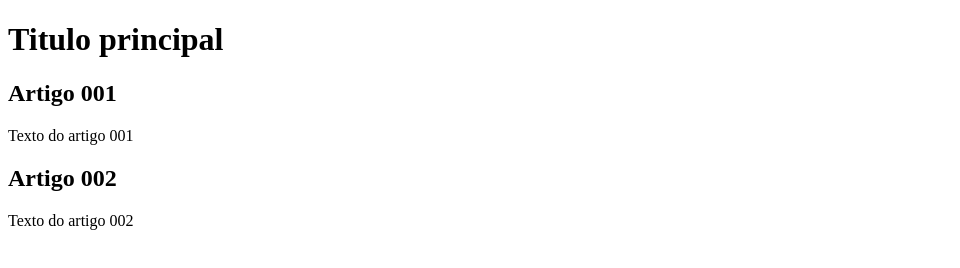
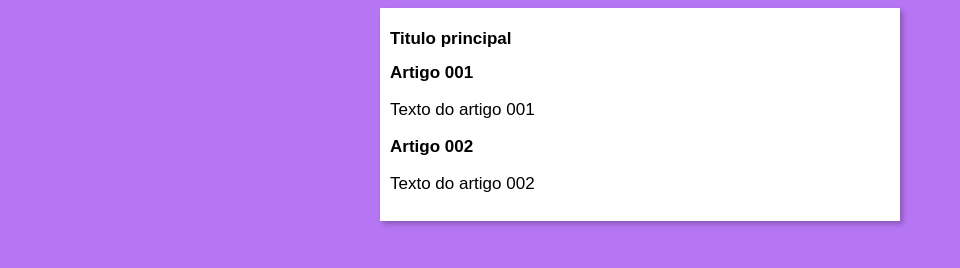
Before and after one commit to gabrielpoukas/projeto-site, a plain HTML site: page index.html in a window 1280 px wide. Shown: the whole page, without its empty margins (0-960 px from the left). Drawn offline with Linux system fonts and the light colour scheme.

Commit message:
Criando o design

```diff
--- /dev/null
+++ b/estilos/style.css
@@ -0,0 +1,22 @@
+*{
+
+font-family: Arial, Helvetica, sans-serif;
+font-size: 17px;
+
+}
+
+body{
+
+ background-color: rgb(182, 117, 243);
+
+}
+
+main{
+
+background-color: white;
+width: 500px;
+margin: auto;
+padding: 10px;
+box-shadow: 3px 3px 5px rgba(0, 0, 0, 0.247);
+
+}
--- a/index.html
+++ b/index.html
@@ -4,6 +4,7 @@
     <meta charset="UTF-8">
     <meta name="viewport" content="width=device-width, initial-scale=1.0">
     <title>Titulo</title>
+    <link rel="stylesheet" href="estilos/style.css">
 </head>
 
 
```
